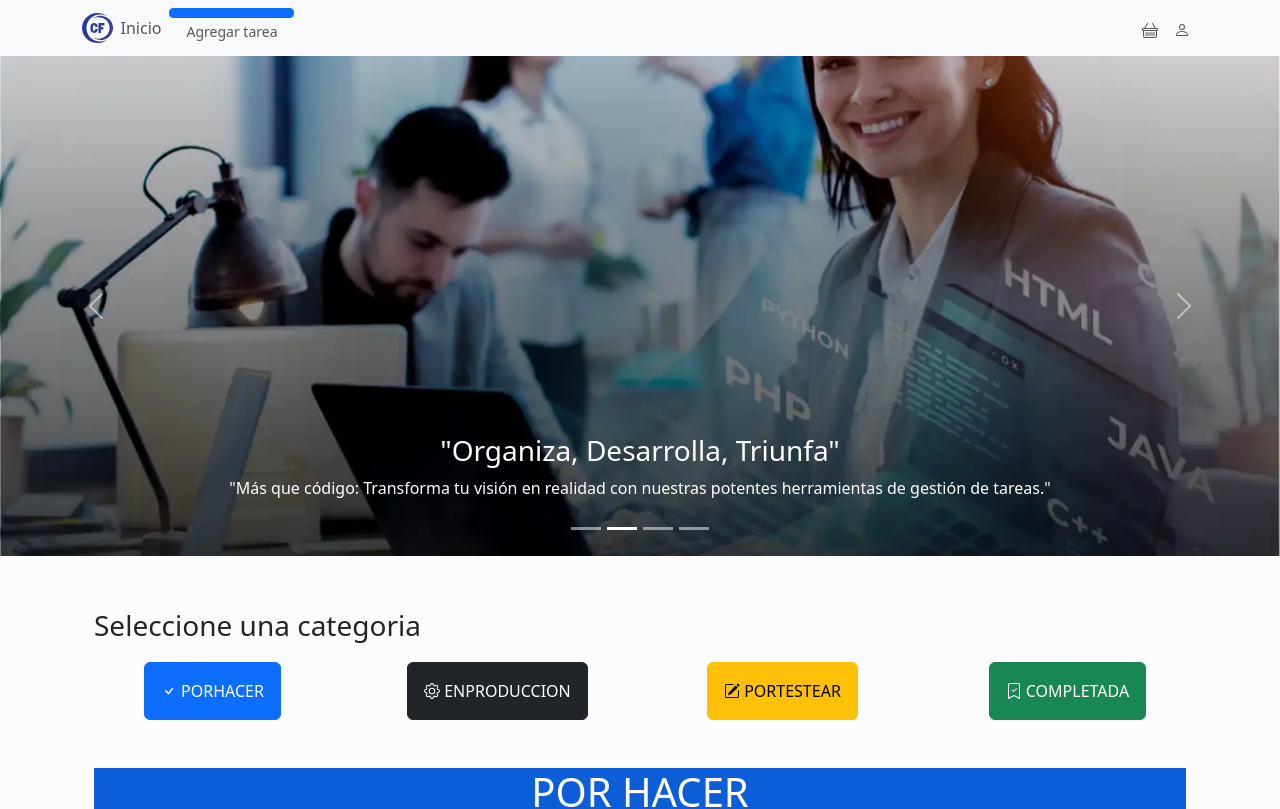
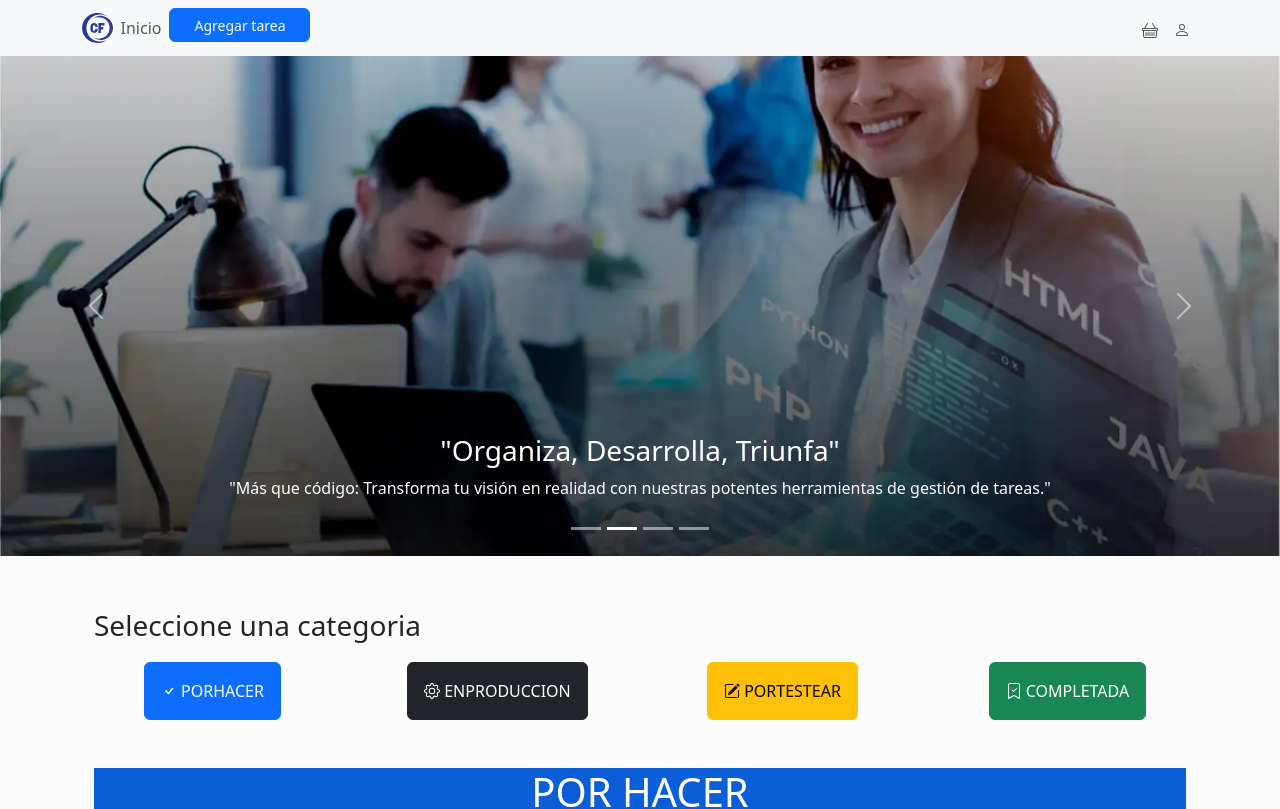
Before and after one commit to guiligancjg/gramajo_carlos_jorge_Frond-end, a React (Vite) app: page / in a window 1280 px wide. Shown: the top 809 px of the page. Built offline with nearby package versions, Linux system fonts and the light colour scheme; no server answers; the HTML template or start-up script is replaced by a standard one.

Commit message:
Se agrego como boton a Agregar Tarea sm letras blancas

```diff
--- a/src/components/Navbar/NavBar.tsx
+++ b/src/components/Navbar/NavBar.tsx
@@ -58,7 +58,8 @@ const NavBar = () => {
 
 
 
-                       <Button style={{height: '10px'}} variant="primary" size="sm"><Nav.Link onClick={handleShowModal}>Agregar tarea</Nav.Link></Button>
+                       <Button className='d-flex gap-1 align-items-center rounded p-3 text-decoration-none'
+                style={{cursor: 'pointer', height: '10px'}} variant="primary" size="sm"><Nav.Link style={{color: '#fff', textDecoration: 'none'}} onClick={handleShowModal}>Agregar tarea</Nav.Link></Button>
                     </Nav>
 
                     <Nav className="d-none d-md-flex ms-auto">
```
